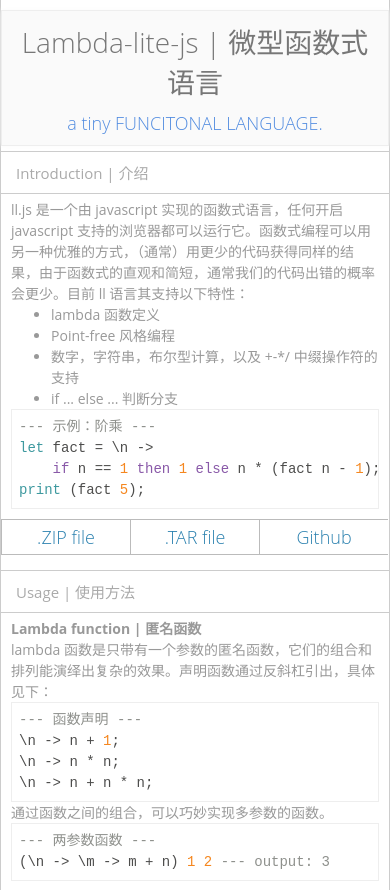
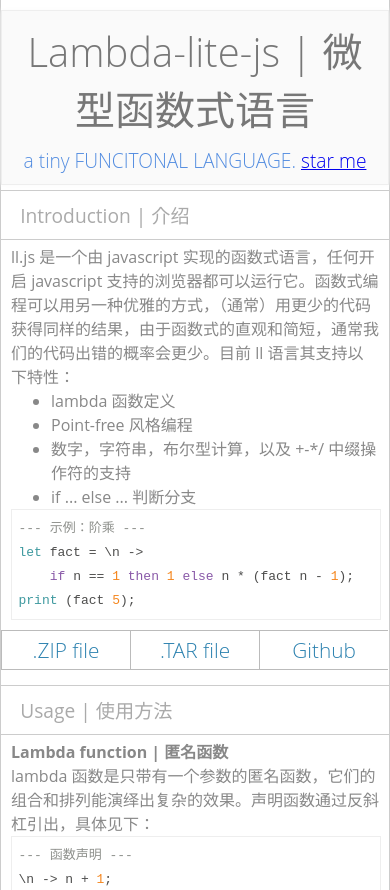
Before and after one commit to moevis/lambda-lite-js, a plain HTML site: page index.html in a window 390 px wide. Shown: the top 890 px of the page. Drawn offline with Linux system fonts and the light colour scheme.

Commit message:
modify display for mobile

```diff
--- a/index.html
+++ b/index.html
@@ -3,6 +3,7 @@
 <head lang="en">
     <meta charset="UTF-8">
     <title>Lambda-lite-js | 微型函数式语言 by icymorn</title>
+    <meta name="viewport" content="width=device-width, initial-scale=1.0"/>
     <link rel="stylesheet" href="stylesheets/styles.css">
     <link rel="stylesheet" href="stylesheets/tomorrow.css">
     <script src="javascripts/highlight.pack.js"></script>
@@ -11,7 +12,7 @@
 <div id="wrap">
     <div id="head">
         <h1>Lambda-lite-js | 微型函数式语言</h1>
-        <h2>a tiny FUNCITONAL LANGUAGE. </h2>
+        <h2>a tiny FUNCITONAL LANGUAGE. <a href="https://github.com/icymorn/lambda-lite-js">star me</a></h2>
     </div>
     <div id="description">
         <h3>Introduction | 介绍</h3>
--- a/stylesheets/styles.css
+++ b/stylesheets/styles.css
@@ -6,6 +6,7 @@
 pre {
     border: 1px solid #eee;
     text-indent: 0;
+    width: 100%;
 }
 body {
     background: #FAFAFA;
@@ -35,24 +36,24 @@
 #head h1{
     color: #777777;
     font-family: "Open Sans",sans-serif;
-    font-size: 28px;
+    font-size: 2.5em;
     font-weight: lighter;
 }
 #head h2{
     color: #528CE0;
     font-family: "Open Sans",sans-serif;
     font-weight: lighter;
-    font-size: 18px;
+    font-size: 1.2em;
     margin-top: 10px;
 }
 
 #description .detail{
     line-height: 150%;
     padding: 0 10px;
-    color: #999;
+    color: #888;
     font-family: "Open Sans",sans-serif;
 /*    text-indent: 2em;*/
-    font-size: 14px;
+    font-size: 1em;
 }
 
 #description .code-display {
@@ -75,7 +76,7 @@
     margin: 10px -10px;
     padding: 10px 10px;
     font-weight: normal;
-    font-size: 15px;
+    font-size: 1.2em;
     text-indent: 1em;
     color: #aaa;
     font-family: "Open Sans",sans-serif;
@@ -96,7 +97,7 @@
     color: #2b81af;
     font-weight: lighter;
     font-family: "Open Sans",sans-serif;
-    font-size: 18px;
+    font-size: 1.3em;
     margin-left: 10px;
     margin-top: 10px;
 }
```
